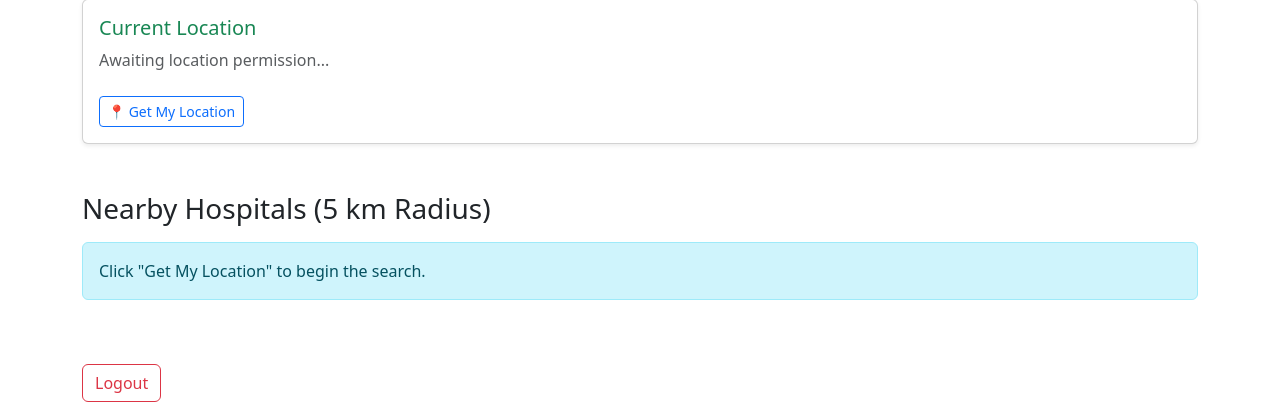
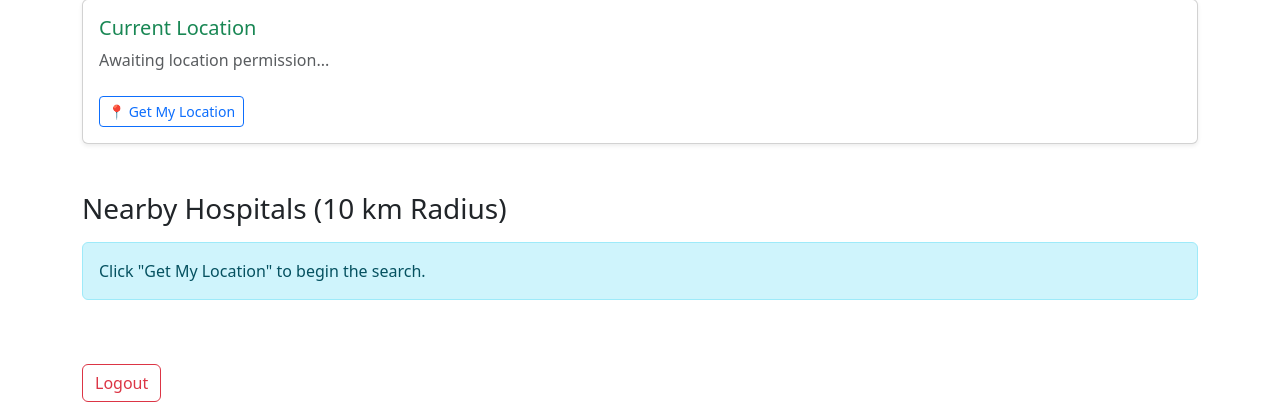
Before and after one commit to Nagul55/SIH, a Flask app: page /dashboard in a window 1280 px wide. Shown: the part 111-517 px from the top of the page. Run offline with Flask 3, Linux system fonts and the light colour scheme; the visitor is signed in with stand-in values (Sample User, id 1).

Commit message:
Changes in radius

```diff
--- a/templates/dashboard.html
+++ b/templates/dashboard.html
@@ -23,7 +23,7 @@
             </div>
         </div>
 
-        <h3 class="mt-5 mb-3">Nearby Hospitals (<span id="search-radius">5 km</span> Radius)</h3>
+        <h3 class="mt-5 mb-3">Nearby Hospitals (<span id="search-radius">10 km</span> Radius)</h3>
 
         <div id="hospitals-list" class="row">
             <div class="col-12">
```
